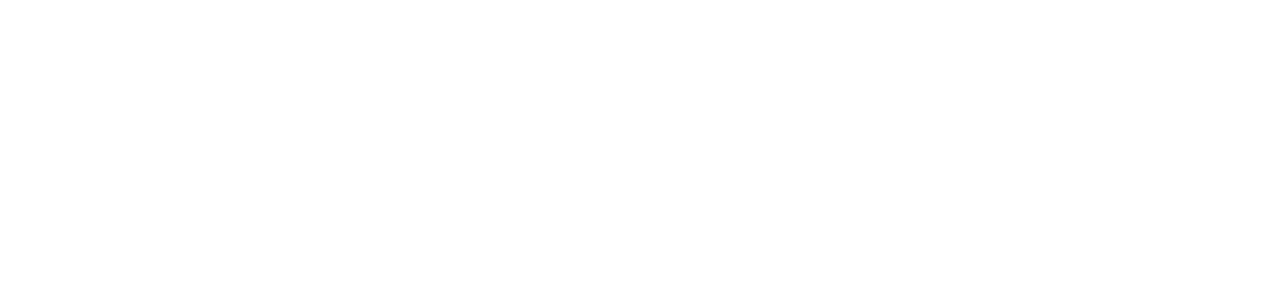
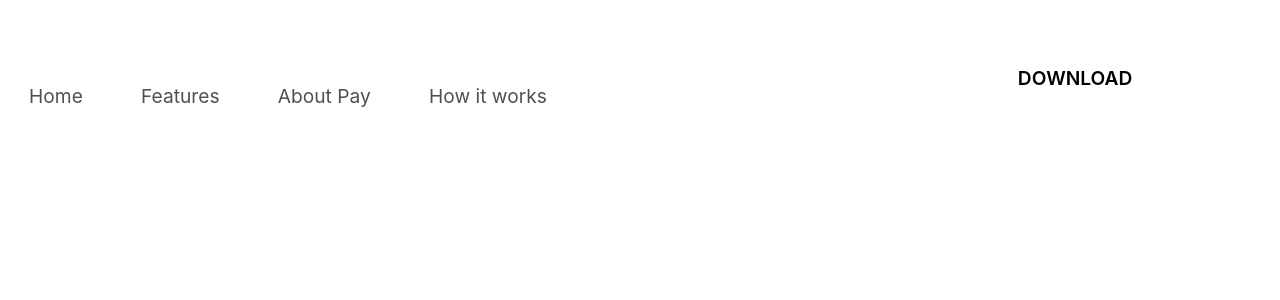
Before and after one commit to Sam15876/Nextjs-Payment-Saas-Landing-Page-Final, a Next.js app: page /features in a window 1280 px wide. Shown: the top 300 px of the page. Built offline with nearby package versions, Linux system fonts and the light colour scheme.

Commit message:
Add navigation bar to all pages

```diff
--- /dev/null
+++ b/components/global/navigationBar/NavigationBar.js
@@ -0,0 +1,25 @@
+// NextJS
+import Link from 'next/link'
+
+// CSS
+import styles from './styles.module.css'
+
+export default function NavigationBar() {
+    return (
+        <div className={styles.navBar}>
+
+            {/* Navigation links */}
+            <div className={styles.linksSection}>
+                <Link href='/home'><a>Home</a></Link>
+                <Link href='/features'><a>Features</a></Link>
+                <Link href='/about'><a>About Pay</a></Link>
+                <Link href='/howItWorks'><a>How it works</a></Link>
+            </div>
+
+            {/* Download button */}
+            <div className={styles.downloadButtonSection}>
+                <Link href='#'><a>DOWNLOAD</a></Link>
+            </div>
+        </div>
+    )
+}
--- /dev/null
+++ b/components/global/navigationBar/styles.module.css
@@ -0,0 +1,38 @@
+.navBar {
+    position: absolute;
+    top: 0;
+    left: 0;
+    width: 100vw;
+    display: flex;
+    justify-content: space-around;
+    z-index: 10;
+}
+
+.navBar > div {
+    flex-basis: 50%;
+    display:flex;
+    padding-top: 3rem;
+    padding-bottom: 1rem;
+    align-items: flex-end;
+}
+
+.linksSection {
+    font-size: 1.2rem;
+    justify-content: space-around;
+    color: rgb(80, 80, 80);
+}
+
+.downloadButtonSection {
+    justify-content: end;
+    margin-right: 8rem;
+    font-size: 1.2rem;
+    color: black;
+}
+
+.downloadButtonSection > a {
+    padding: 1rem 1.1rem;
+    border: 2px solid transparent;
+    border-radius: 0.3rem;
+    font-weight: 600;
+    background-color: white;
+}
--- a/pages/about/index.js
+++ b/pages/about/index.js
@@ -1,6 +1,9 @@
+import NavigationBar from "../../components/global/navigationBar/NavigationBar";
+
 export default function About() {
     return(
         <>
+            <NavigationBar />
         </>
     )
 }
--- a/pages/features/index.js
+++ b/pages/features/index.js
@@ -1,6 +1,9 @@
+import NavigationBar from "../../components/global/navigationBar/NavigationBar";
+
 export default function Features() {
     return(
         <>
+            <NavigationBar />
         </>
     )
 }
--- a/pages/home/index.js
+++ b/pages/home/index.js
@@ -1,6 +1,9 @@
+import NavigationBar from "../../components/global/navigationBar/NavigationBar"
+
 export default function Home() {
     return(
         <>
+            <NavigationBar />
         </>
     )
 }
--- a/pages/howItWorks/index.js
+++ b/pages/howItWorks/index.js
@@ -1,6 +1,9 @@
+import NavigationBar from "../../components/global/navigationBar/NavigationBar";
+
 export default function HowItWorks() {
     return(
         <>
+            <NavigationBar />
         </>
     )
 }
```
